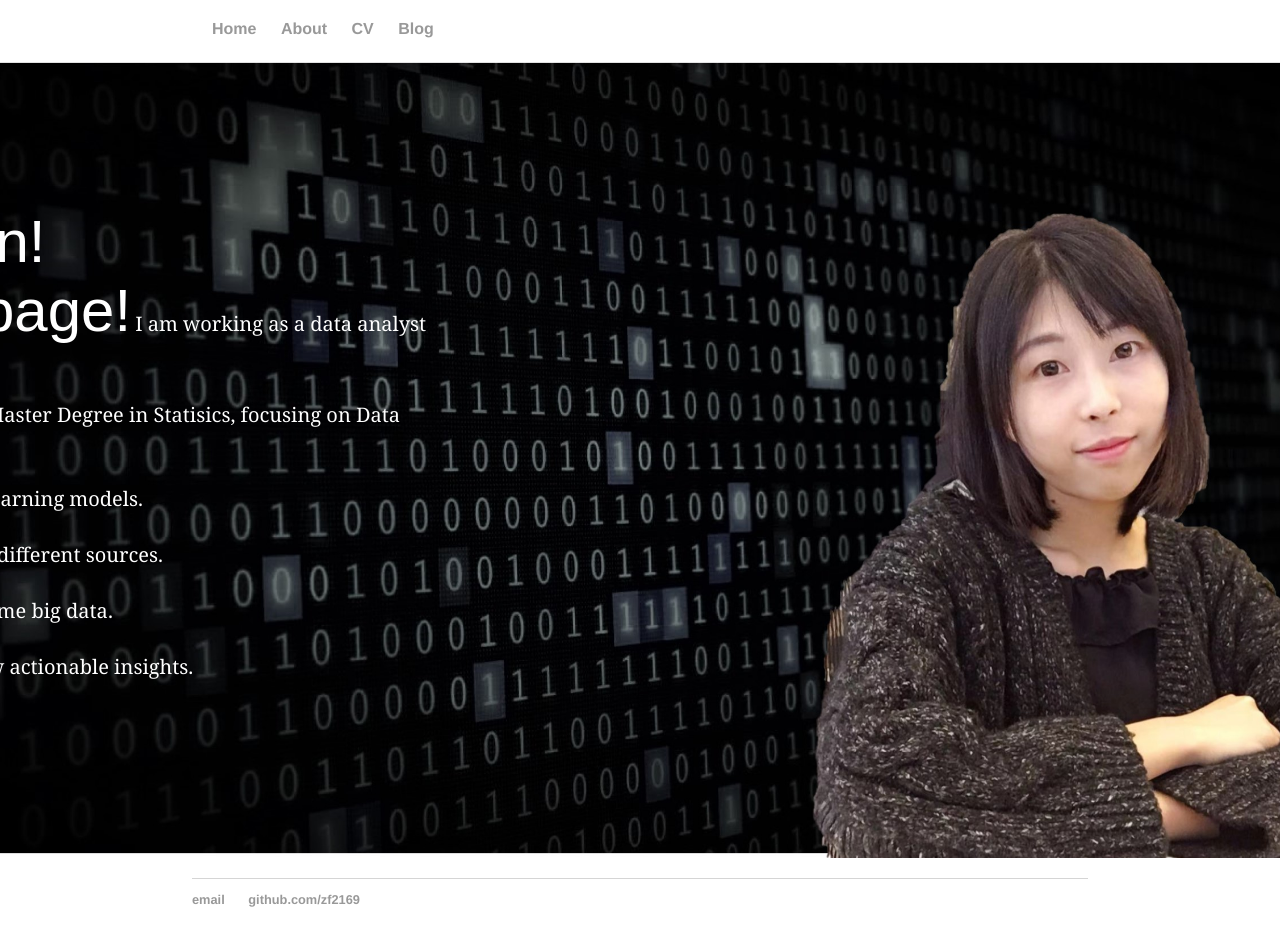
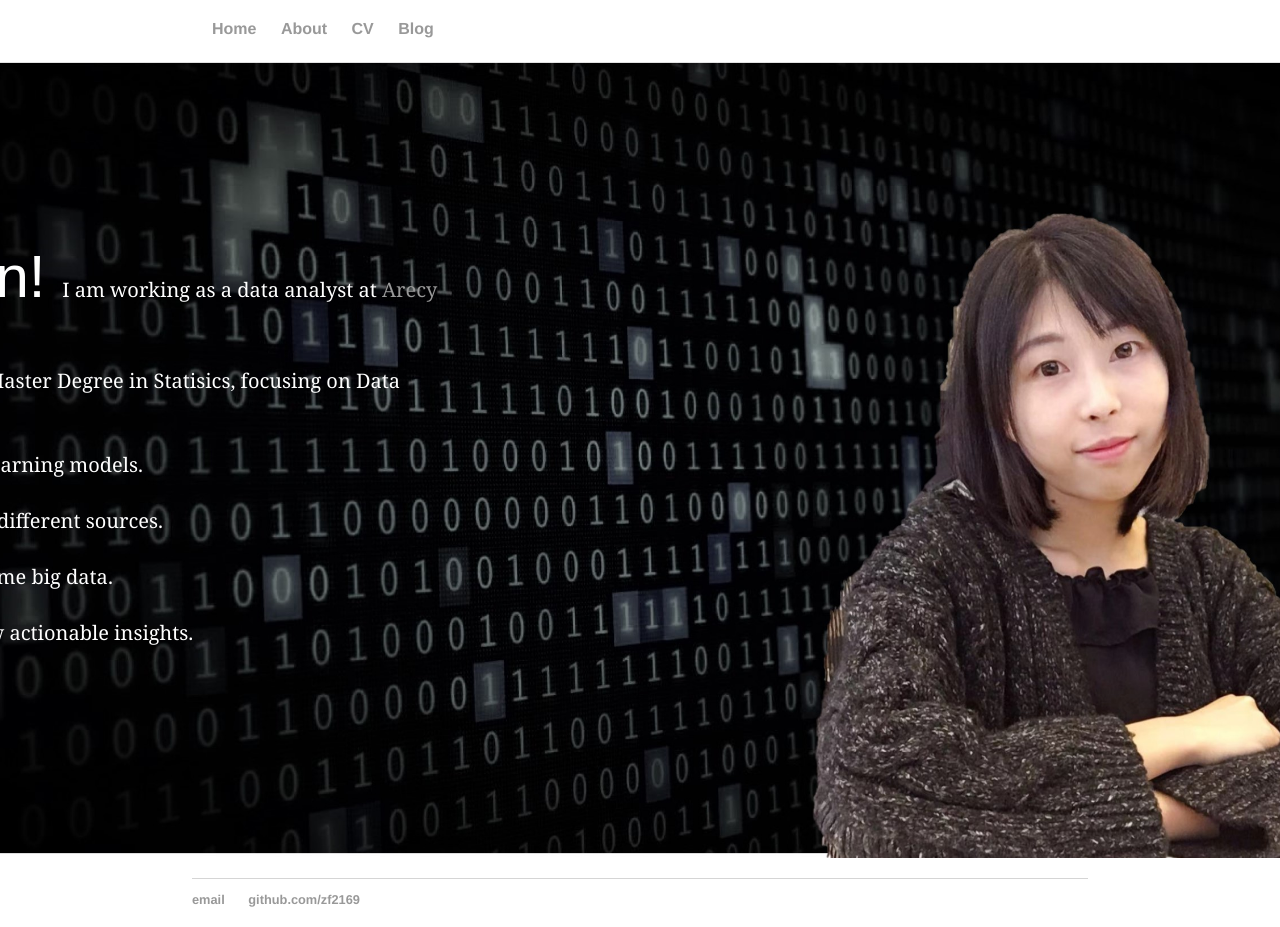
Before and after one commit to zf2169/zf2169.github.io, a Jekyll site: the page built from index.html, in a window 1280 px wide. Built offline with Jekyll 4.4.1, drawn with Linux system fonts in a browser that asks for light colours.

Commit message:
Update index.html

```diff
--- a/index.html
+++ b/index.html
@@ -6,8 +6,7 @@ title: Abby Fan Personal Website
 <background>
 <div class="home-image">
   <div class="hero-text">
-	<h1l>Hi, I am Abby Fan!<br>
-	Welcome to my page!</h1l>
+	<h1l>Hi, I am Abby Fan! </h1l>
 
 	<!--img  class="img-circle avatar" alt="Abby Fan" src="img/BHPL78898.JPG" width="200px" style="float: left; margin-bottom: 100px";-->
 
```
